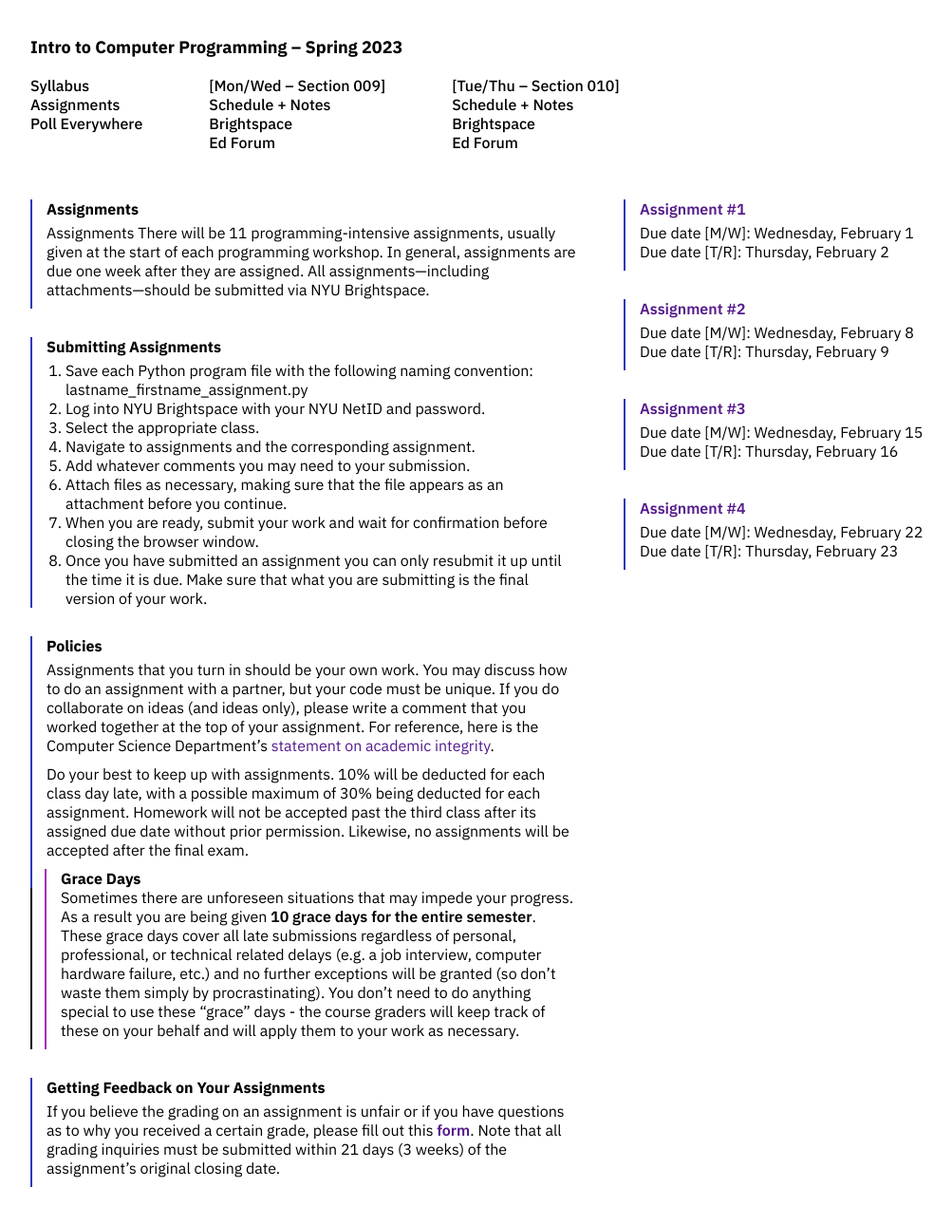
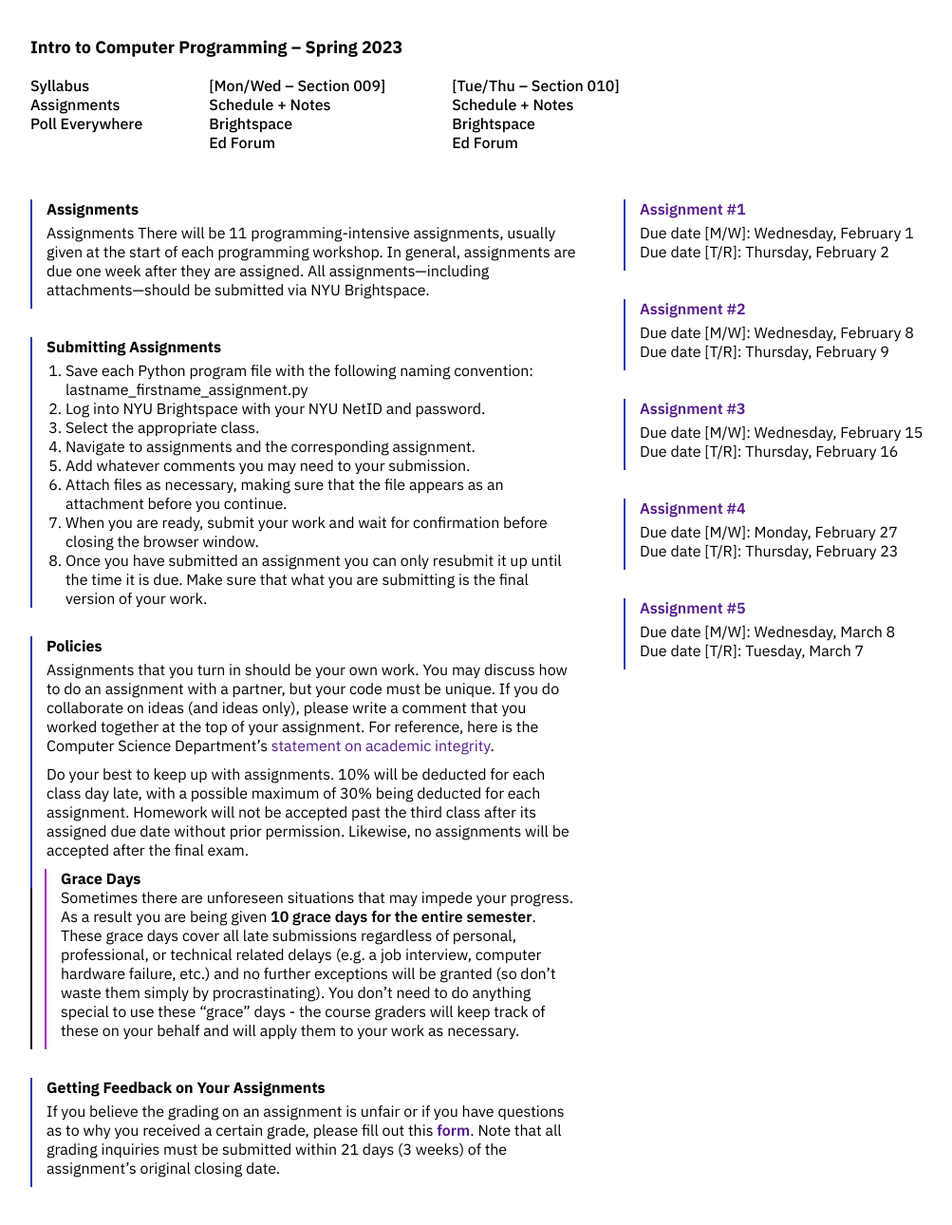
Before and after one commit to emilydidthis/CSCI-UA.0002-Spring23, a Jekyll site: the page built from assignments.markdown, in a window 1280 px wide. Shown: the whole page at 95% size, without its empty margins (8-1011 px from the left). Built offline with Jekyll 4.4.1, drawn with Linux system fonts in a browser that asks for light colours.

Commit message:
assignment 5

````diff
--- a/assignments.markdown
+++ b/assignments.markdown
@@ -50,15 +50,14 @@ Due date [M/W]: Wednesday, February 15
 Due date [T/R]: Thursday, February 16
 
 ## [**Assignment #4**]({{ site.url }}{{ site.baseurl }}/assignments/04.html)
-Due date [M/W]: Wednesday, February 22
+Due date [M/W]: Monday, February 27
 Due date [T/R]: Thursday, February 23
 
+## [**Assignment #5**]({{ site.url }}{{ site.baseurl }}/assignments/05.html)
+Due date [M/W]: Wednesday, March 8
+Due date [T/R]: Tuesday, March 7
+
 <!--
-
-## [**Assignment #4**]({{ site.url }}{{ site.baseurl }}/assignments/04.html)
-Assignment date: Tuesday, September 27
-Due date: Tuesday, October 4
-
 ## [**Assignment #5**]({{ site.url }}{{ site.baseurl }}/assignments/05.html)
 Assignment date: Thursday, October 6
 Due date: Tuesday, October 18
--- a/assignments/on-deck/05.markdown
+++ b/assignments/05.markdown
@@ -48,7 +48,6 @@ You should purchase 3 pies and 6 slices
 Your total cost will be: 52.50
 You will still have 47.50 left after your order
 ```
-<br>
 ```
 Enter budget for your party: 10
 Cost per slice of pizza: 2.50
@@ -62,7 +61,6 @@ You should purchase 0 pies and 4 slices
 Your total cost will be: 10.00
 You will have no money left after your order.
 ```
-<br>
 ```
 Enter budget for your party: 10
 Cost per slice of pizza: 2.50
@@ -200,7 +198,6 @@ End number: 1000
   877  881  883  887  907  911  919  929  937  941
   947  953  967  971  977  983  991  997
 ```
-<br>
 ```
 Start number: 9900
 End number: 10100
@@ -254,7 +251,6 @@ Highest number: 10004
 10003 |  20002  20003  20004  20005  20006  20007
 10004 |  20003  20004  20005  20006  20007  20008
 ```
-<br>
 ```
 Lowest number: 9999999
 Highest number: 10000004
--- a/schedule-MW.markdown
+++ b/schedule-MW.markdown
@@ -404,7 +404,7 @@ To do:
 </div>
 
 <br>
-Wednesday, March 7
+Wednesday, March 8
 <div class="week" markdown="1">
 <div class="week-column topics" markdown="1">
 
````
